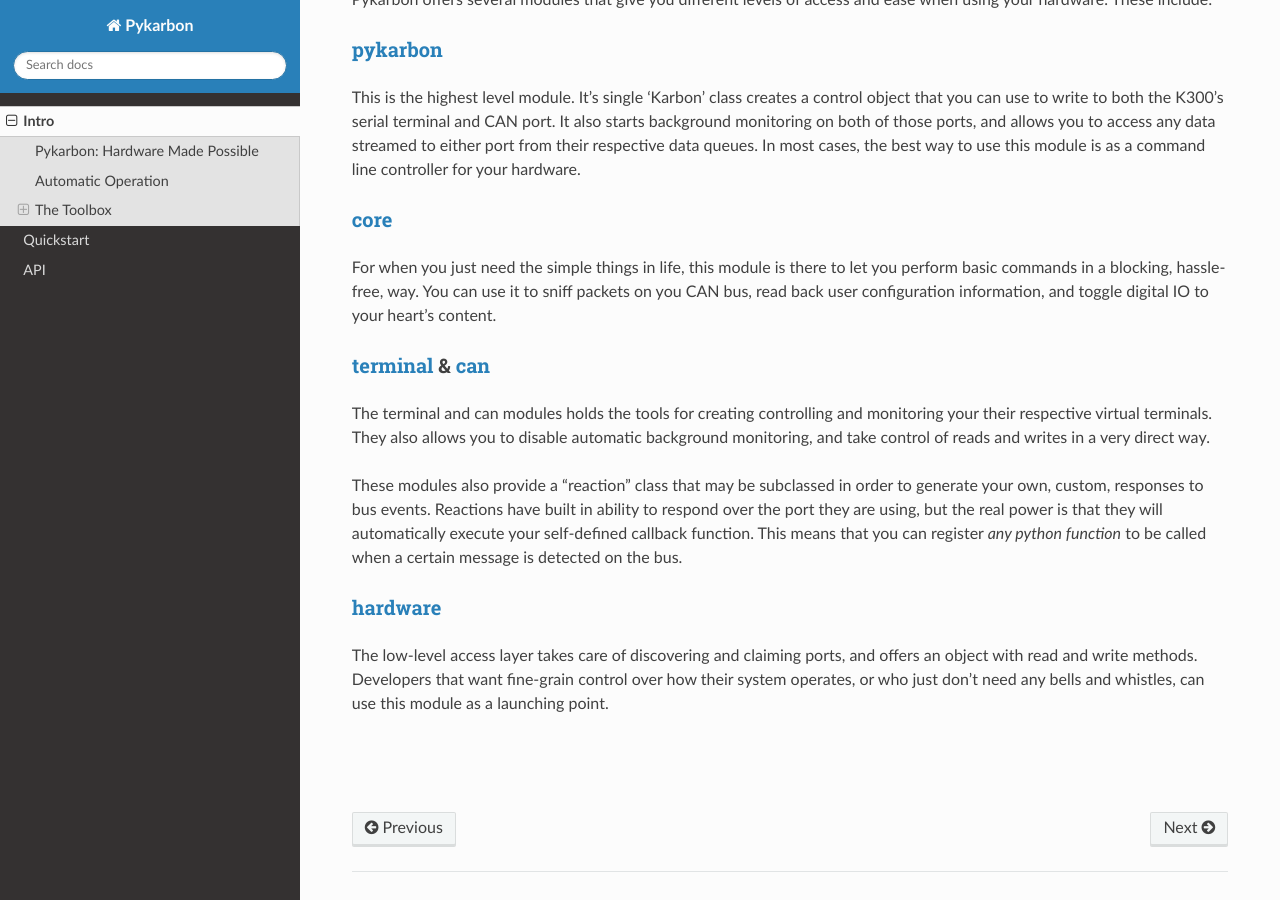
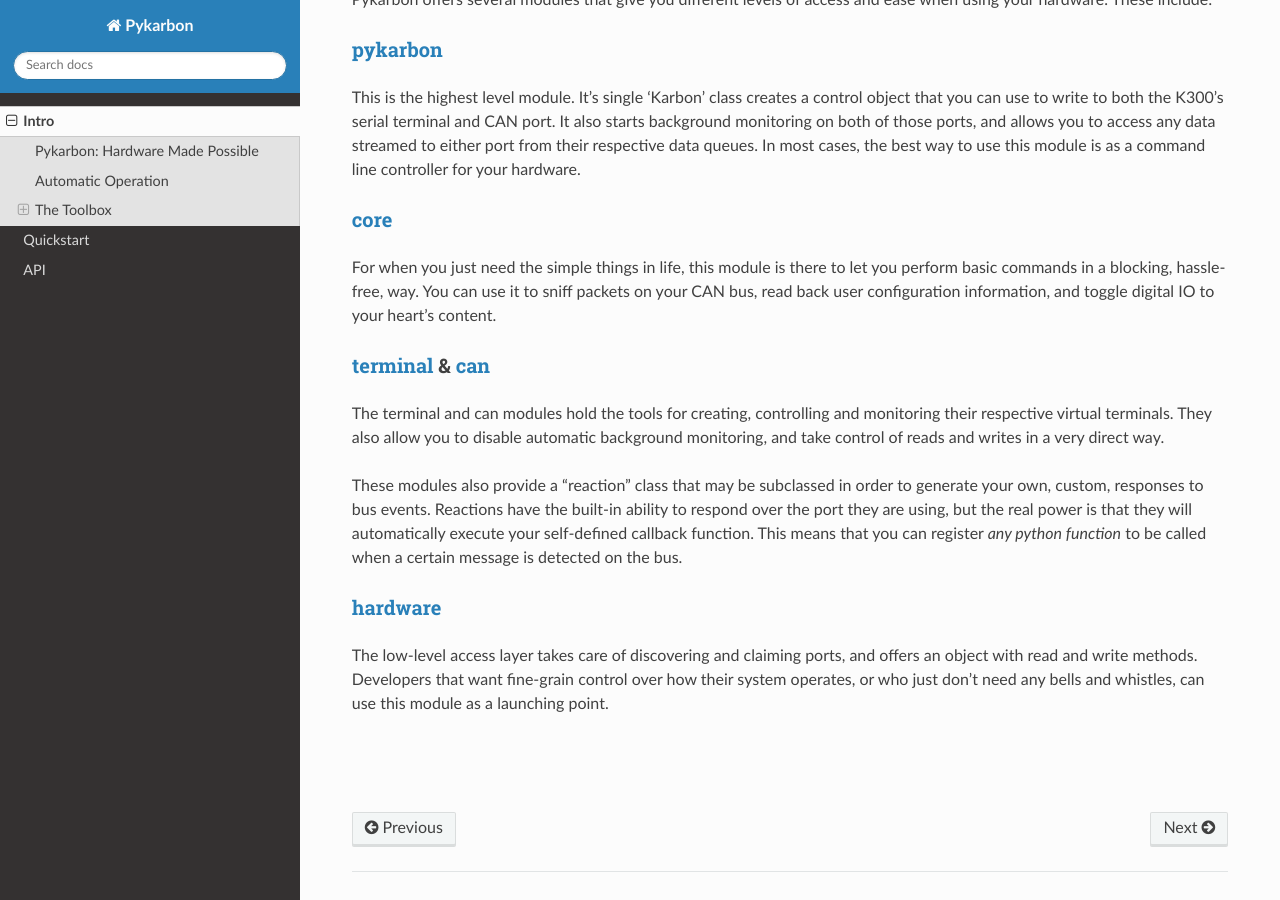
Before and after one commit to onlogic/Pykarbon, a Sphinx documentation site: the page built from doc/source/contents/intro.rst, in a window 1280 px wide and 900 px high, scrolled down 1020 px. Built offline with Sphinx 7.4.7 and the Read the Docs theme 2.0.0, drawn with Linux system fonts in a browser that asks for light colours.

Commit message:
intro.rst: Fix typos

```diff
--- a/doc/source/contents/intro.rst
+++ b/doc/source/contents/intro.rst
@@ -63,18 +63,18 @@
 ^^^^^^^^^^^^^^^^^^^^
 
 For when you just need the simple things in life, this module is there to let you perform basic
-commands in a blocking, hassle-free, way. You can use it to sniff packets on you CAN bus, read
+commands in a blocking, hassle-free, way. You can use it to sniff packets on your CAN bus, read
 back user configuration information, and toggle digital IO to your heart's content.
 
 :ref:`pykarbon.terminal` & :ref:`pykarbon.can`
 ^^^^^^^^^^^^^^^^^^^^^^^^^^^^^^^^^^^^^^^^^^^^^^
 
-The terminal and can modules holds the tools for creating controlling and monitoring your their
-respective virtual terminals. They also allows you to disable automatic background monitoring, and
+The terminal and can modules hold the tools for creating, controlling and monitoring their
+respective virtual terminals. They also allow you to disable automatic background monitoring, and
 take control of reads and writes in a very direct way.
 
 These modules also provide a "reaction" class that may be subclassed in order to generate your own,
-custom, responses to bus events. Reactions have built in ability to respond over the port they are
+custom, responses to bus events. Reactions have the built-in ability to respond over the port they are
 using, but the real power is that they will automatically execute your self-defined callback
 function. This means that you can register *any python function* to be called when a certain message
 is detected on the bus.
```
